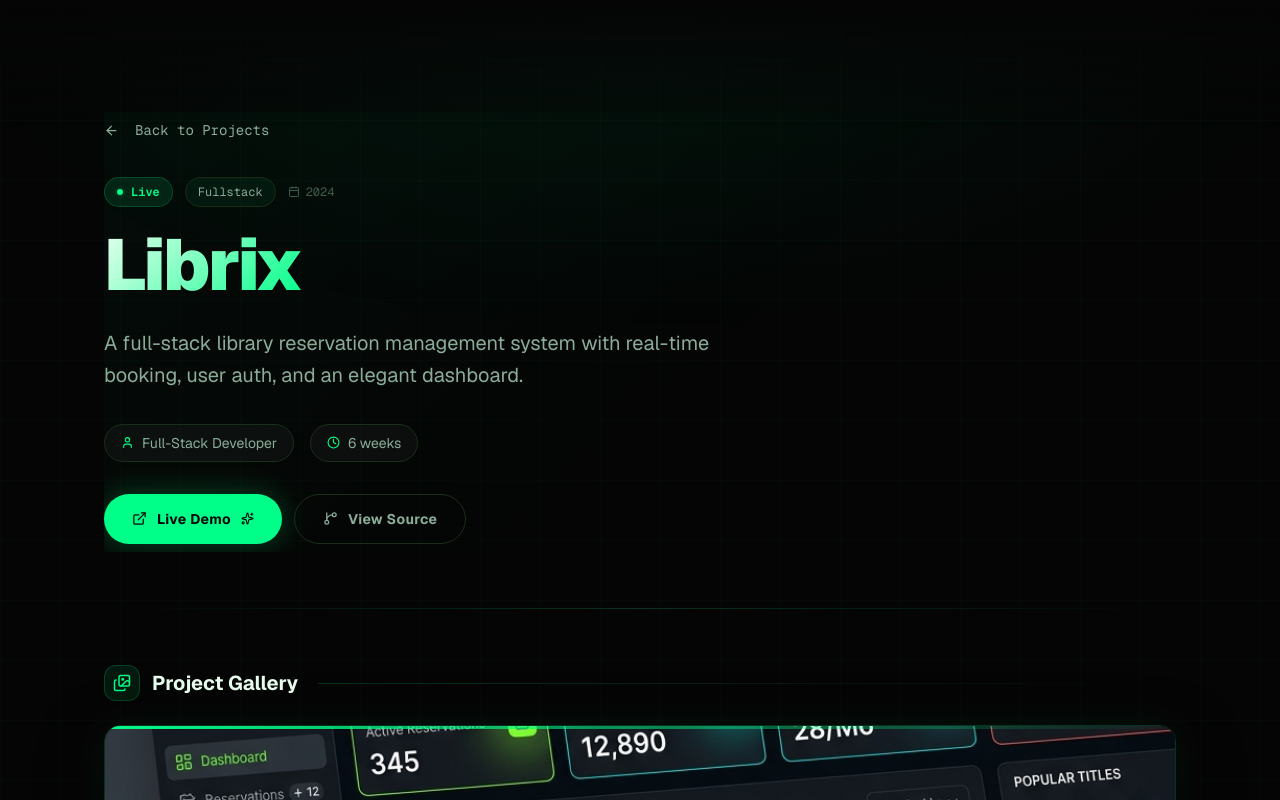
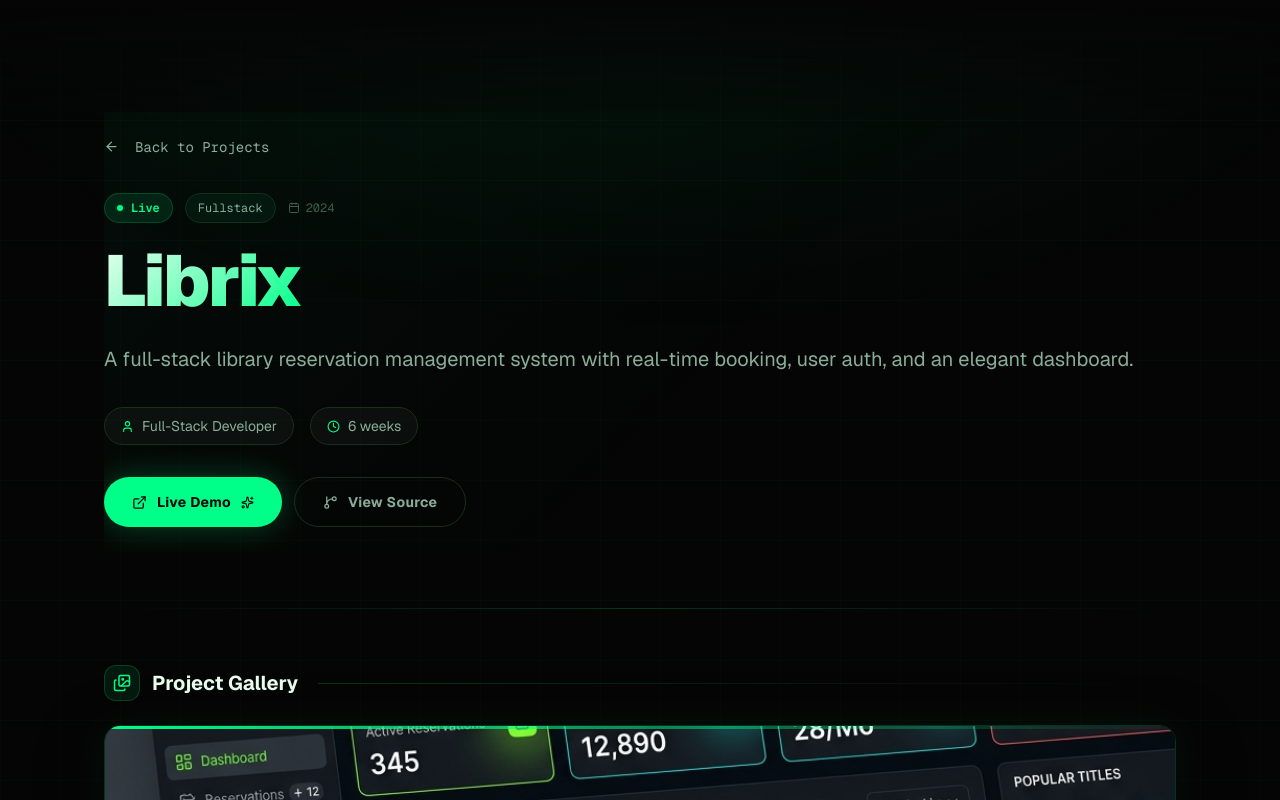
Before and after one commit to mannietech15/adekolamanasseh.tech, a Next.js app: page /projects/librix in a window 1280 px wide. Shown: the top 800 px of the page. Built offline with nearby package versions, Linux system fonts and the light colour scheme.

Commit message:
portfolio

```diff
--- a/components/sections/ProjectDetailClient.tsx
+++ b/components/sections/ProjectDetailClient.tsx
@@ -184,7 +184,7 @@ function HeroSection({ project }: { project: Project }) {
           initial={{ opacity: 0, y: 20 }}
           animate={{ opacity: 1, y: 0 }}
           transition={{ duration: 0.5, delay: 0.3 }}
-          className="text-lg md:text-xl text-[var(--text-secondary)] leading-relaxed max-w-2xl mb-8"
+          className="text-lg md:text-xl text-[var(--text-secondary)] leading-relaxed mb-8"
         >
           {project.description}
         </motion.p>
```
